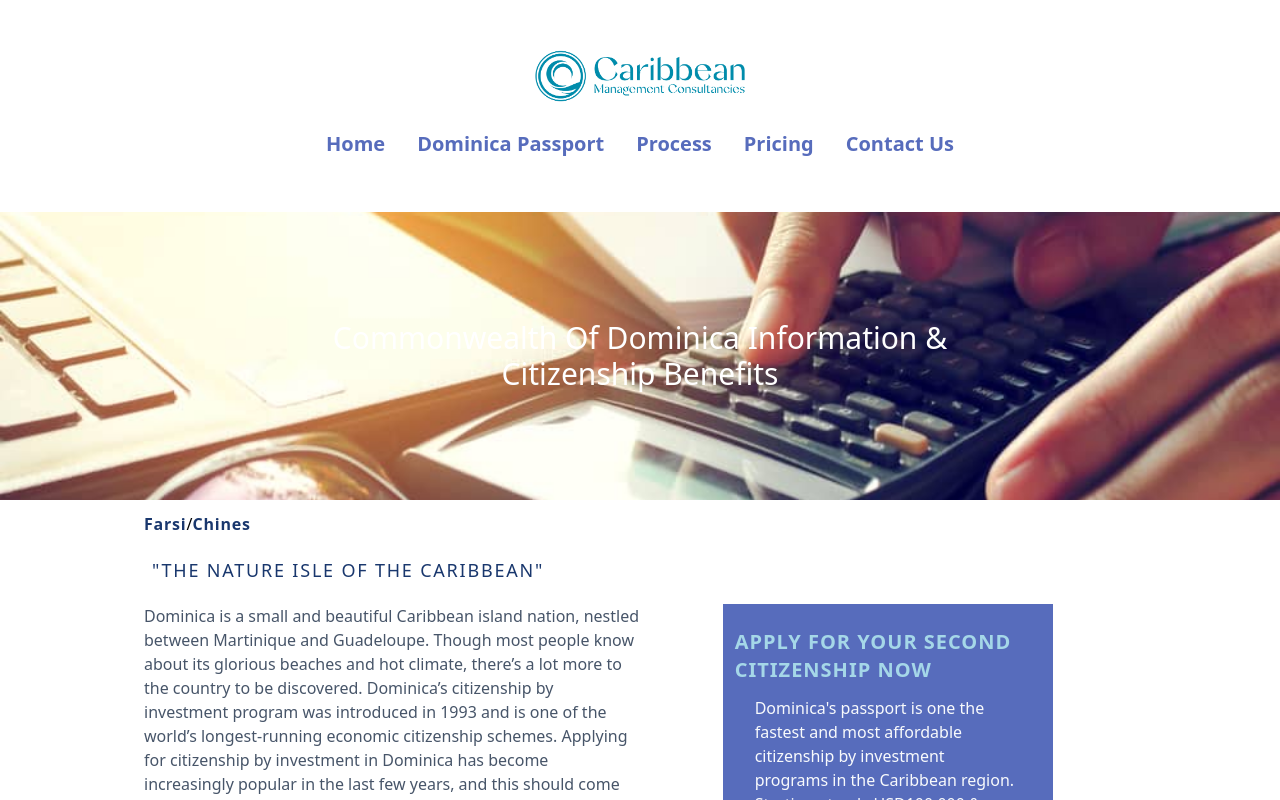
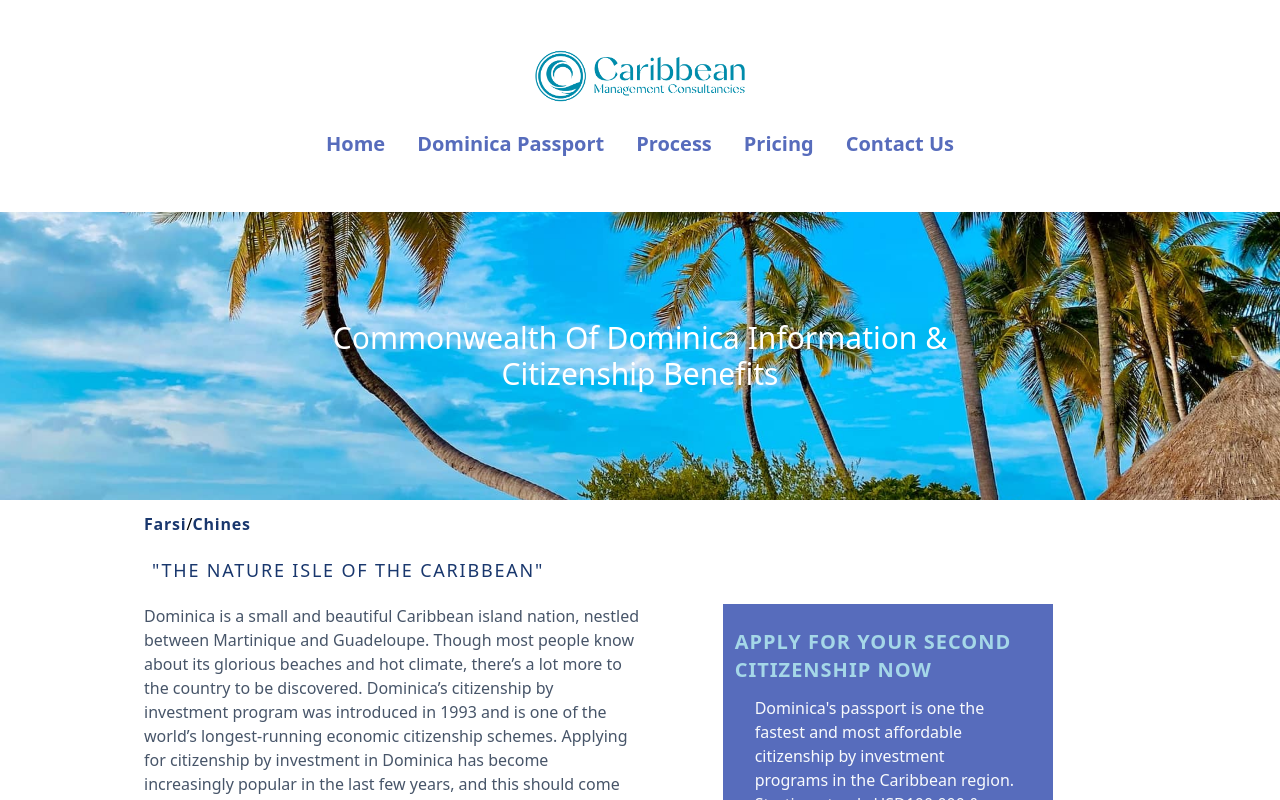
Before and after one commit to Caribbeandxb/cmc-final, a Next.js app: page /dominica-passport in a window 1280 px wide. Shown: the top 800 px of the page. Built offline with nearby package versions, Linux system fonts and the light colour scheme.

Commit message:
update domPass page bg

```diff
--- a/src/components/shared/DomPassImage.jsx
+++ b/src/components/shared/DomPassImage.jsx
@@ -1,16 +1,17 @@
 import Image from 'next/image';
 Image;
-const DomPassImage = ({title}) => {
+const DomPassImage = ({ title }) => {
   return (
     <div>
       {/* banner  */}
       <div className='w-screen relative -z-50'>
         <Image
           className='w-full h-40 lg:h-72 object-cover block m-0 p-0 '
-          src='/images/HowMuchDoesItCost.jpg'
+          src='/images/dp-bg.jpg'
           width={900}
           height={900}
           alt='dominica passport page header'
+          priority={true}
         />
         <p className='absolute text-center text-white text-2xl lg:text-3xl capitalize top-1/2 left-1/2 transform -translate-x-1/2 -translate-y-1/2'>
           {title}
```
Also changed, not shown: public/images/dp-bg.jpg (added).
